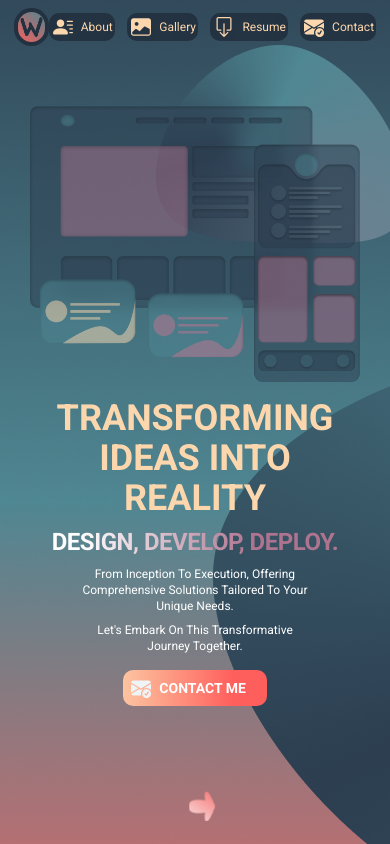
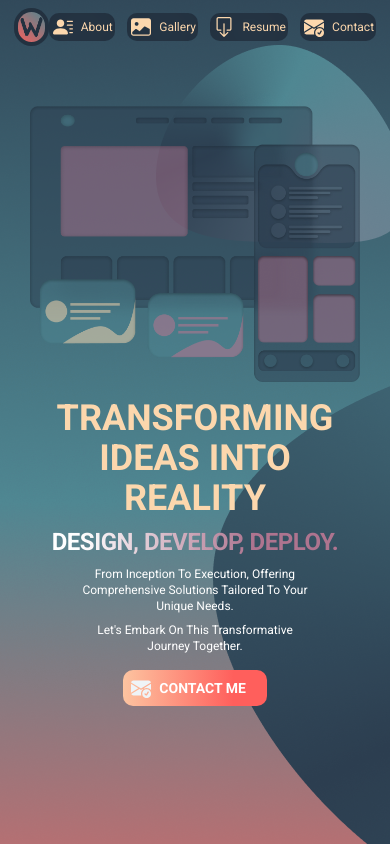
Before and after one commit to wednesday-256/portfolio, a React (Vite) app: page / in a window 390 px wide. Built offline with nearby package versions, Linux system fonts and the light colour scheme; a web font is replaced by a local one.

Commit message:
eidted gallery components

```diff
--- a/src/components/GalleryCard.tsx
+++ b/src/components/GalleryCard.tsx
@@ -54,7 +54,7 @@ const GalleryCard = ({
             animate={{ x: 0, opacity: 1 }}
             exit={{ x: 30, opacity: 0 }}
             transition={{ duration: 3, type: "spring", stiffness: 100 }}
-            className=" absolute top-0 left-0 w-full p-2  z-50"
+            className=" fixed sm:absolute top-4 sm:top-0 left-0 w-85 p-2  z-50"
           >
             <div className="flex view-box relative flex-col space-y-5 items-center mb-4 p-4 ">
               <button onClick={view_handler}>
--- a/src/pages/Home.tsx
+++ b/src/pages/Home.tsx
@@ -61,7 +61,7 @@ const Home = () => {
 
       {/* floating about button */}
       <Link to="/About" title="About Me.">
-        <div className="absolute bottom-6 arrow_btn -rotate-90 hover:scale-125  ">
+        <div className="absolute sm:bottom-6 hidden sm:block arrow_btn -rotate-90 hover:scale-125  ">
           <img className="" src={Arrow} />
         </div>
       </Link>
```
